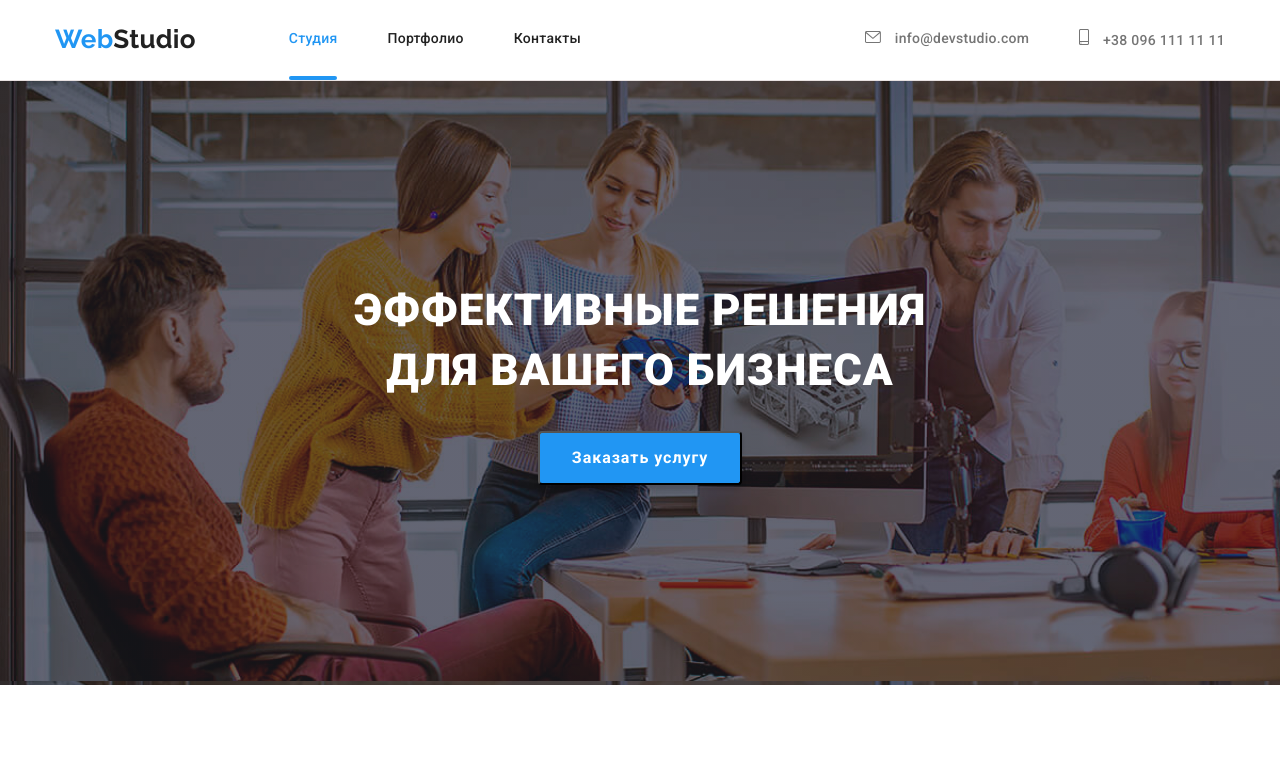
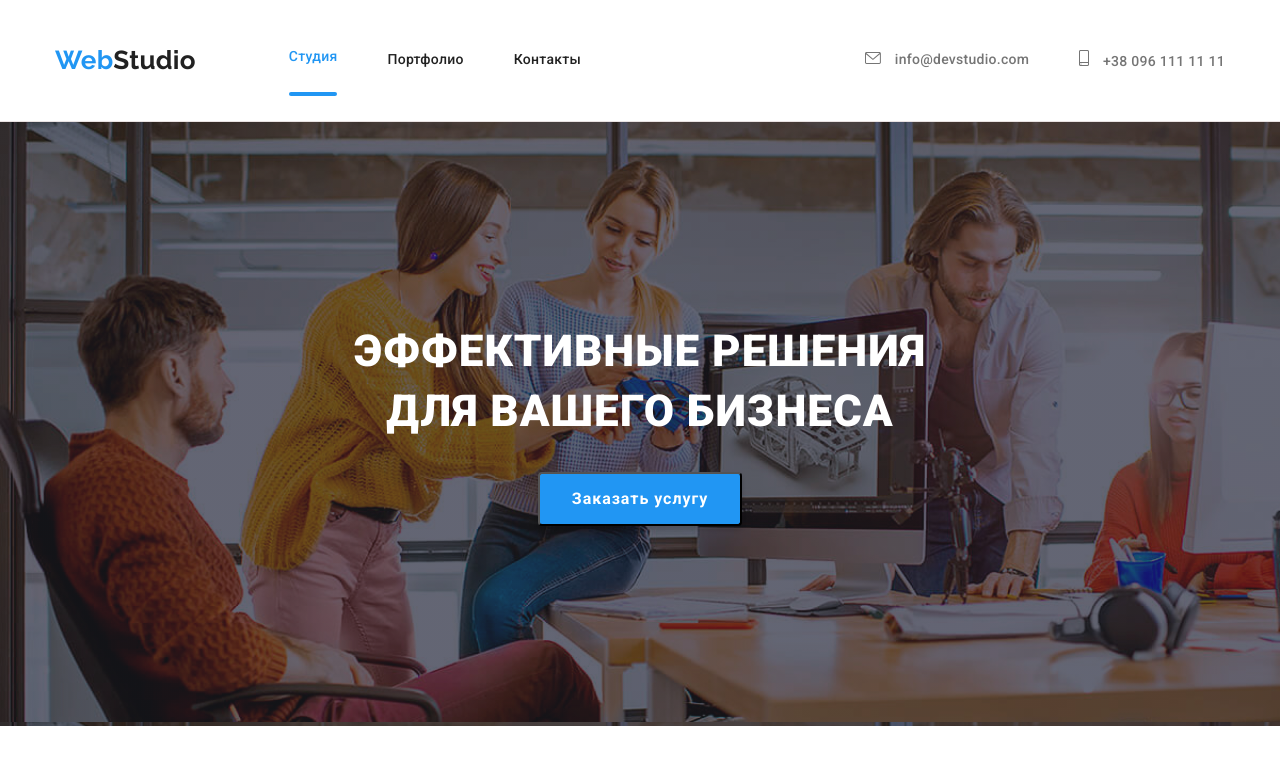
Before and after one commit to Anastasiya-Baranouskaya/goit-markup-hw-05, a plain HTML site: page index.html in a window 1280 px wide. Shown: the top 776 px of the page. Drawn offline with Linux system fonts and the light colour scheme.

Commit message:
нижнее подчеркивание

```diff
--- a/css/style.css
+++ b/css/style.css
@@ -98,12 +98,20 @@ body {
   display: block;
 }
 /* подчеркивание навигации */
+.underscore {
+  position: relative;
+  padding-top: 25px;
+  padding-bottom: 31px;
+  font-weight: 500;
+  line-height: 1.14;
+  letter-spacing: 0.02em;
+}
 .underscore::after {
   position: absolute;
   content: '';
   display: block;
   left: 0;
-  bottom: -33px;
+  bottom: 0;
   width: 100%;
   height: 4px;
   background-color: #2196f3;
```
